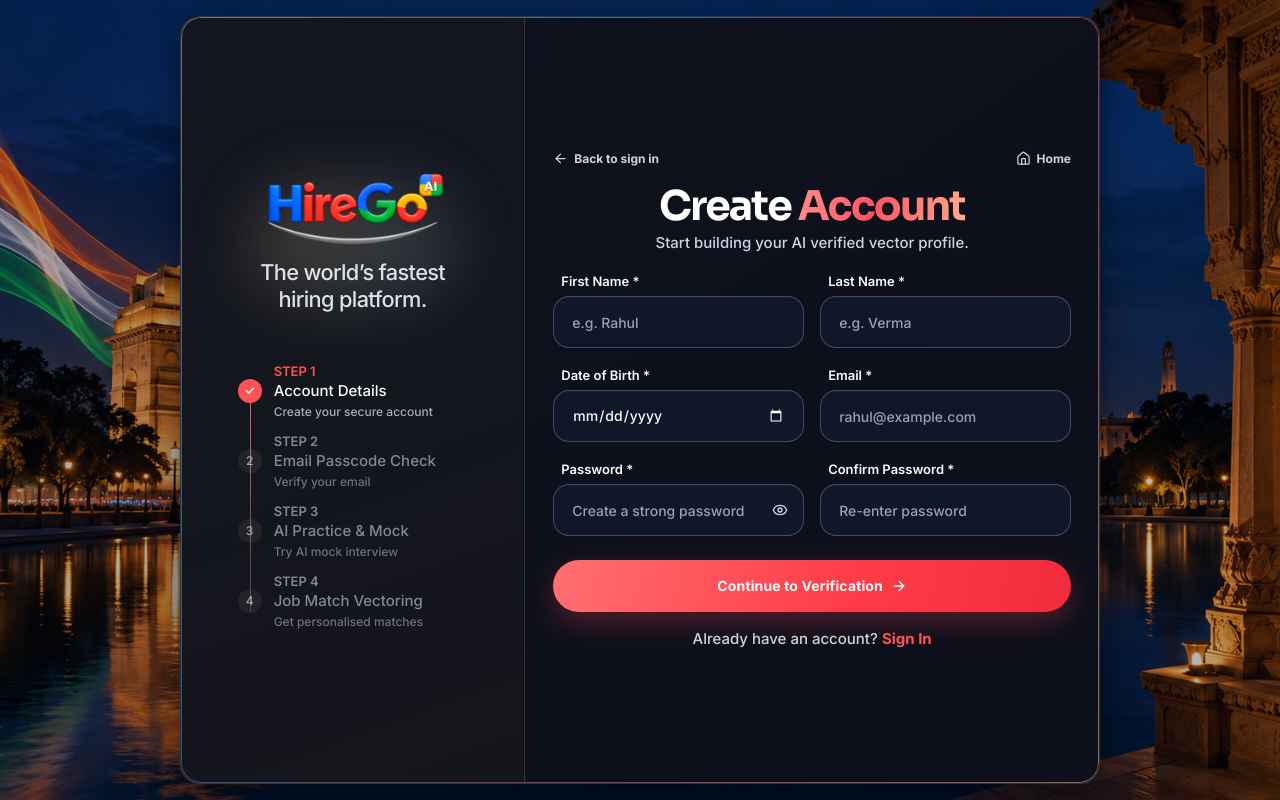
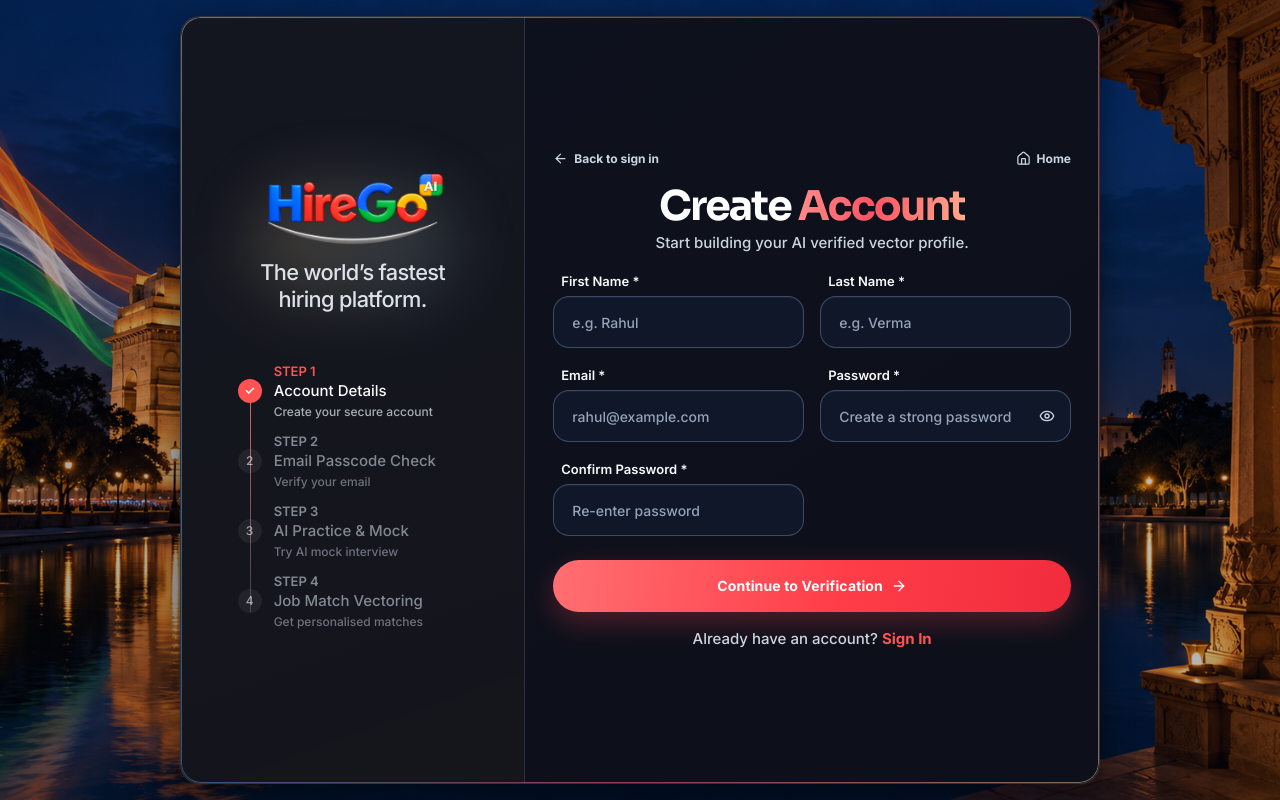
Before and after one commit to hirego1ai-design/hariom-, a Next.js app: page /register in a window 1280 px wide. Built offline with nearby package versions, Linux system fonts and the light colour scheme; no server answers.

Commit message:
Fix candidate registration security regression

```diff
--- a/src/app/register/page.tsx
+++ b/src/app/register/page.tsx
@@ -17,7 +17,6 @@ export default function RegisterPage() {
   const [formData, setFormData] = useState({
     firstName: "",
     lastName: "",
-    dateOfBirth: "",
     email: "",
     password: "",
     confirmPassword: "",
@@ -50,7 +49,7 @@ export default function RegisterPage() {
 
   const handleSubmit = async (e: React.FormEvent) => {
     e.preventDefault();
-    if (!formData.firstName || !formData.lastName || !formData.dateOfBirth || !formData.email || !formData.password || !formData.confirmPassword) {
+    if (!formData.firstName || !formData.lastName || !formData.email || !formData.password || !formData.confirmPassword) {
       setErrorMessage("Please fill in all required fields.");
       return;
     }
@@ -68,7 +67,6 @@ export default function RegisterPage() {
         headers: { "Content-Type": "application/json" },
         body: JSON.stringify({
           name: `${formData.firstName.trim()} ${formData.lastName.trim()}`.trim(),
-          dateOfBirth: formData.dateOfBirth,
           email: formData.email,
           password: formData.password,
           referralCode: referralCode || undefined,
@@ -247,21 +245,6 @@ export default function RegisterPage() {
 
                 <div className="space-y-1">
                   <label className="font-label-md text-xs text-on-surface-variant ml-2">
-                    Date of Birth *
-                  </label>
-                  <input
-                    name="dateOfBirth"
-                    value={formData.dateOfBirth}
-                    onChange={handleInputChange}
-                    className="input-pill w-full h-11 text-xs text-text-primary px-4"
-                    type="date"
-                    autoComplete="bday"
-                    required
-                  />
-                </div>
-
-                <div className="space-y-1">
-                  <label className="font-label-md text-xs text-on-surface-variant ml-2">
                     Email *
                   </label>
                   <input
```
